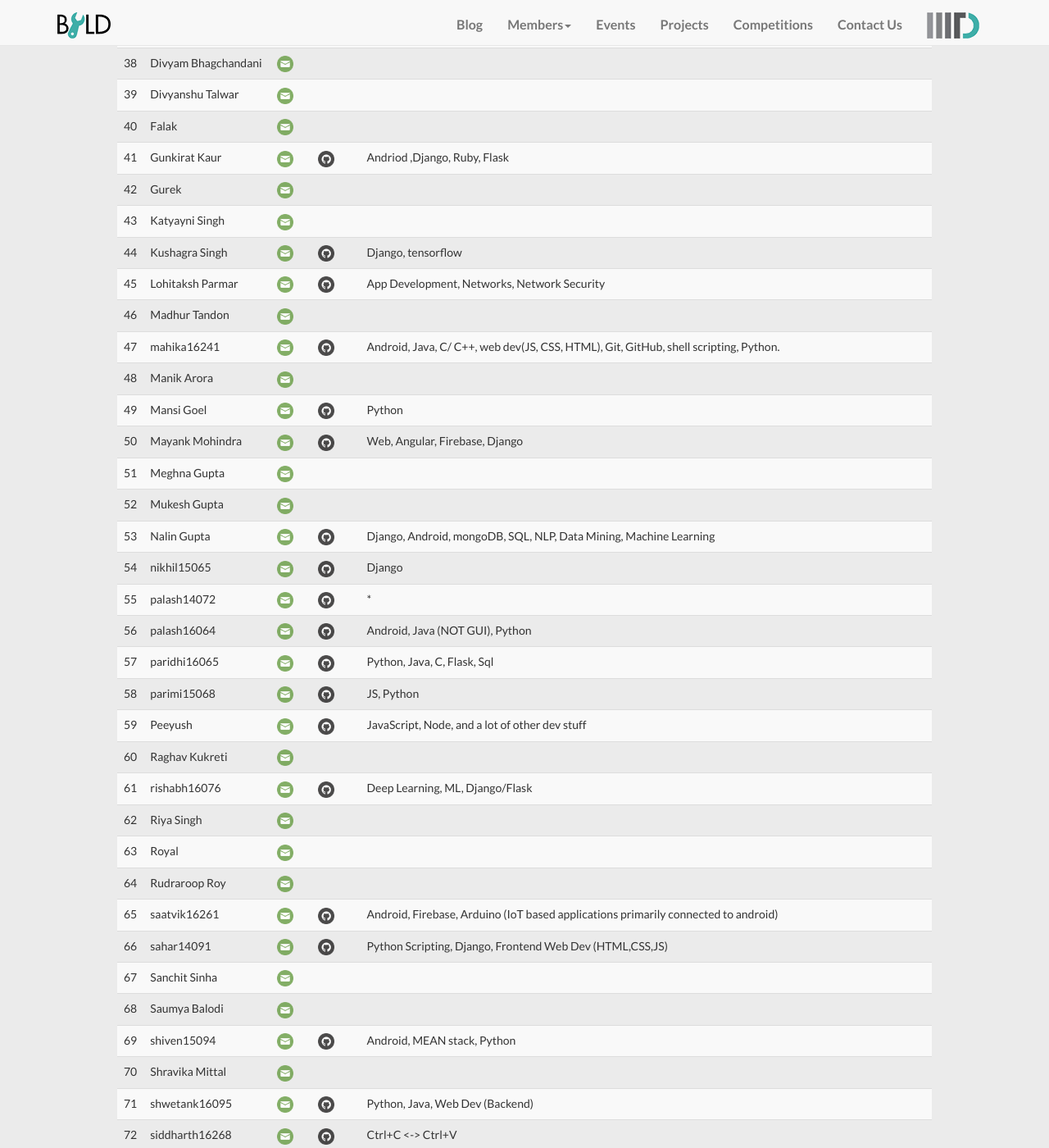
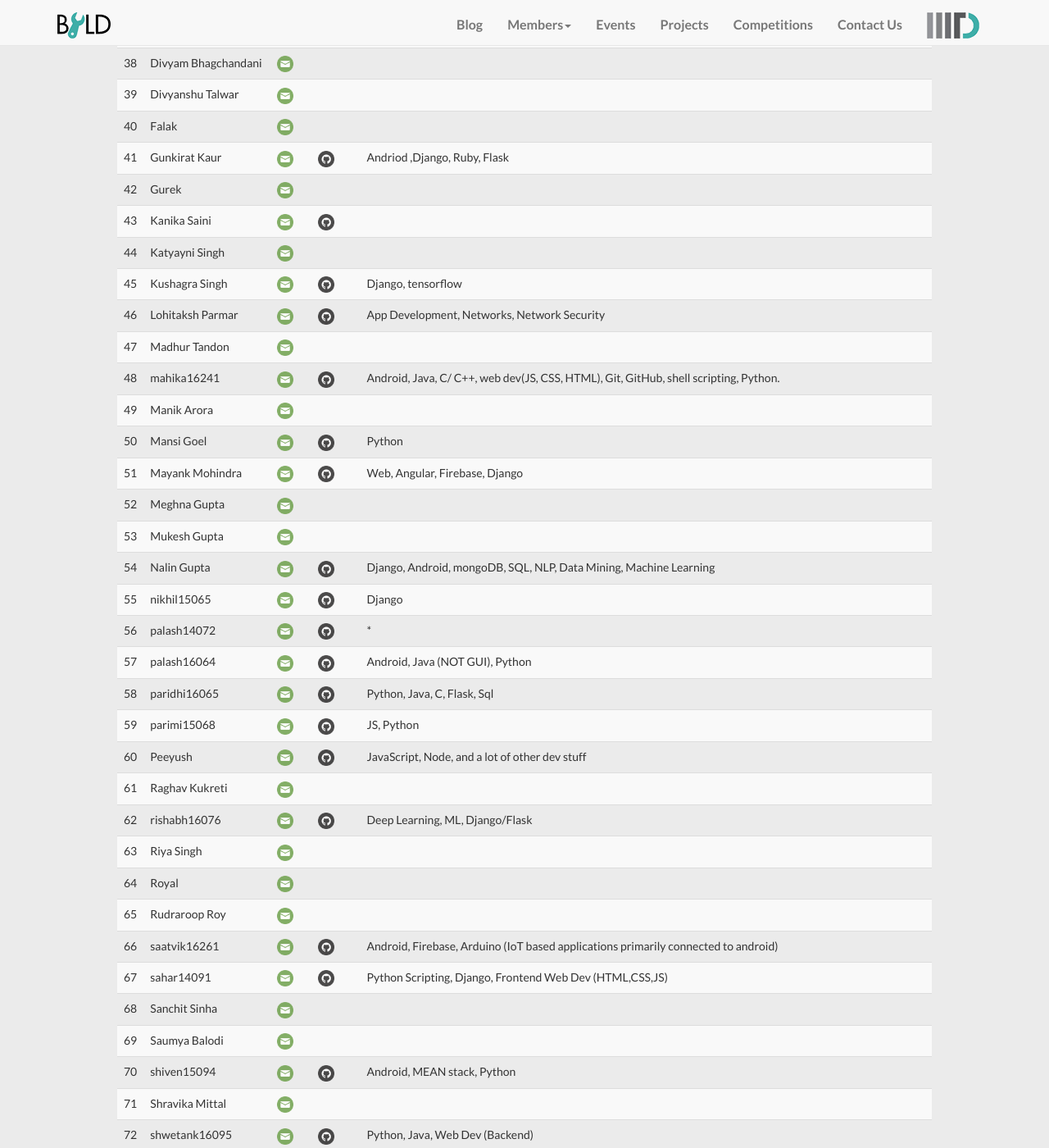
Before and after one commit to IIIT-Delhi/byld-website, a Jekyll site: the page built from site/members.md, in a window 1280 px wide and 1400 px high, scrolled down 1968 px. Shown: the whole window at 82% size. Built offline with Jekyll 4.4.1, drawn with Linux system fonts in a browser that asks for light colours; nearby versions of some CDN libraries; part of the change alters nothing that is shown; some of the changed text lies outside the part shown.

Commit message:
Updated member and admin info about Kanika
Committer: Kanika Saini <kanika16047@iiitd.ac.in>

```diff
--- a/site/members.md
+++ b/site/members.md
@@ -32,10 +32,12 @@ admins:
     fab fa-facebook: "https://www.facebook.com/profile.php?id=100000854901674"
 
 - mail: "kanika16047"
-  image: "admins/suryatej.jpg"
+  image: "admins/kanika.jpg"
   name: "Kanika Saini"
   fa-icons:
     fab fa-github: "https://github.com/kanikasaini"
+    fab fa-facebook: "https://www.facebook.com/kanikasaini911"
+    fab fa-twitter: "https://twitter.com/kanikasaini911"
 
 - mail: "peeyush16254"
   image: "admins/suryatej.jpg"
@@ -259,6 +261,11 @@ members:
 - email: gurek15033
   name: Gurek
 
+- email: kanika16047
+  name: Kanika Saini
+  github: kanikasaini
+  skils: Javascript, React, Django, Python, Git, Mercurial, Firefox
+
 - email: katyayani15046
   name: Katyayni Singh
 
```
Also changed, not shown: site/assets/images/admins/kanika.jpg (added).
